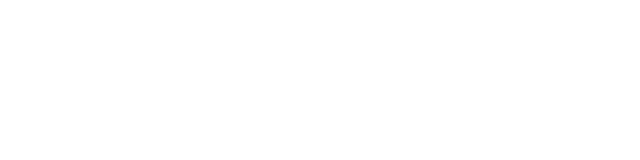
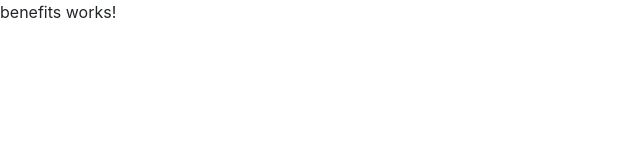
Before and after one commit to learn-code-share/multi-layout-angular-app, an Angular app: page /benefits in a window 1280 px wide. Before the commit this address led to /. Shown: the top 160 px of the page, without its empty margins (0-640 px from the left). Built offline with nearby package versions, Linux system fonts and the light colour scheme.

Commit message:
spelling mistake update from benifits to benefits

```diff
--- a/src/app/_layout/base/base.component.html
+++ b/src/app/_layout/base/base.component.html
@@ -4,7 +4,7 @@
 
     <ul class="navbar-nav">
       <li class="nav-item">
-        <a class="nav-link" [routerLink]="['/benifits']">Benifits</a>
+        <a class="nav-link" [routerLink]="['/benefits']">benefits</a>
       </li>
       <li class="nav-item">
         <a class="nav-link" [routerLink]="['/terms']">Terms</a>
--- a/src/app/_layout/no-auth/no-auth.component.html
+++ b/src/app/_layout/no-auth/no-auth.component.html
@@ -7,7 +7,7 @@
         <a class="nav-link" [routerLink]="['/login']">Login</a>
       </li>
       <li class="nav-item">
-        <a class="nav-link" [routerLink]="['/benifits']">Benifits</a>
+        <a class="nav-link" [routerLink]="['/benefits']">Benefits</a>
       </li>
       <li class="nav-item">
         <a class="nav-link" [routerLink]="['/terms']">Terms</a>
--- a/src/app/app-routing.module.ts
+++ b/src/app/app-routing.module.ts
@@ -5,7 +5,7 @@
 import { NoAuthComponent } from './_layout/no-auth/no-auth.component';
 import { HomeComponent } from './components/home/home.component';
 import { WelcomeComponent } from './components/welcome/welcome.component';
-import { BenifitsComponent } from './components/common/benifits/benifits.component';
+import { BenefitsComponent } from './components/common/benefits/benefits.component';
 import { TermsComponent } from './components/common/terms/terms.component';
 import { LoginComponent } from './components/login/login.component';
 import { AuthGuard } from './helpers/auth.guard';
@@ -28,7 +28,7 @@
   },
 
   // Common routes for both authorize user and guest user
-  { path: 'benifits', component: BenifitsComponent },
+  { path: 'benefits', component: BenefitsComponent },
   { path: 'terms', component: TermsComponent }
 ];
 
--- a/src/app/app.module.ts
+++ b/src/app/app.module.ts
@@ -6,7 +6,7 @@
 import { AppComponent } from './app.component';
 import { BaseComponent } from './_layout/base/base.component';
 import { NoAuthComponent } from './_layout/no-auth/no-auth.component';
-import { BenifitsComponent } from './components/common/benifits/benifits.component';
+import { BenefitsComponent } from './components/common/benefits/benefits.component';
 import { TermsComponent } from './components/common/terms/terms.component';
 import { HomeComponent } from './components/home/home.component';
 import { WelcomeComponent } from './components/welcome/welcome.component';
@@ -17,7 +17,7 @@
     AppComponent,
     BaseComponent,
     NoAuthComponent,
-    BenifitsComponent,
+    BenefitsComponent,
     TermsComponent,
     HomeComponent,
     WelcomeComponent,
--- /dev/null
+++ b/src/app/components/common/benefits/benefits.component.html
@@ -0,0 +1 @@
+<p>benefits works!</p>
--- a/src/app/components/common/benifits/benifits.component.ts
+++ b/src/app/components/common/benefits/benefits.component.ts
@@ -1,11 +1,11 @@
 import { Component, OnInit } from '@angular/core';
 
 @Component({
-  selector: 'app-benifits',
-  templateUrl: './benifits.component.html',
+  selector: 'app-benefits',
+  templateUrl: './benefits.component.html',
   styles: []
 })
-export class BenifitsComponent implements OnInit {
+export class BenefitsComponent implements OnInit {
 
   constructor() { }
 
--- a/src/app/components/common/benifits/benifits.component.html
+++ /dev/null
@@ -1 +0,0 @@
-<p>benifits works!</p>
```
Also changed, not shown: 1 other file (tests, documents, lock files or other folders).
